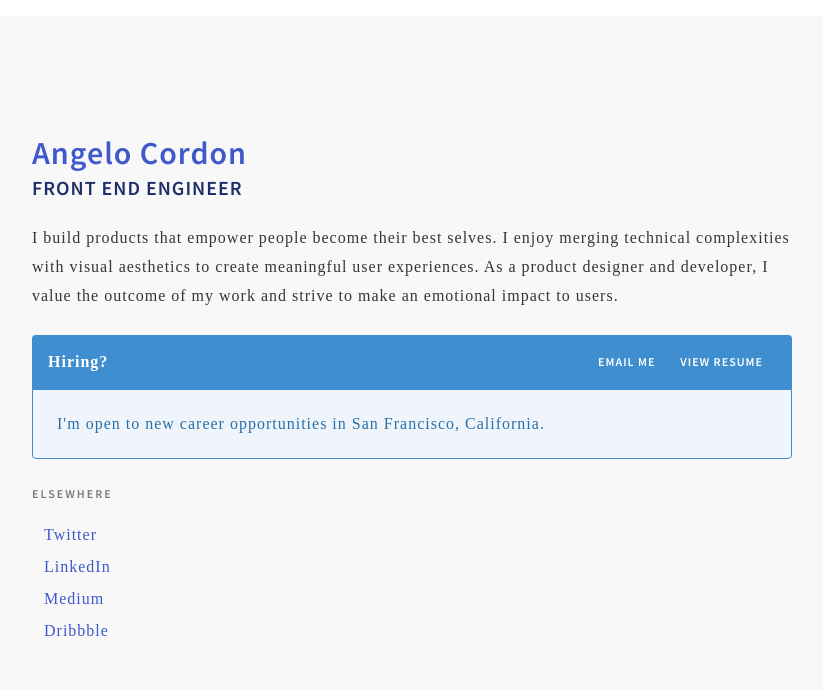
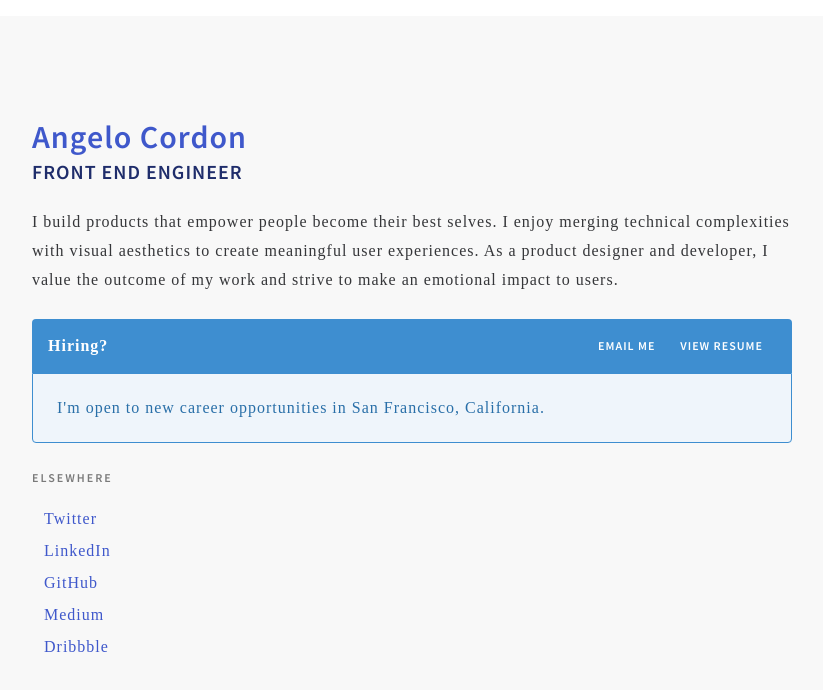
Before and after one commit to angelocordon/angelocordon.com, a Vue app: page / in a window 1280 px wide. Shown: the top 690 px of the page, without its empty margins (32-855 px from the left). Built offline with nearby package versions, Linux system fonts and the light colour scheme; a web font is replaced by a local one.

Commit message:
Add GitHub link

```diff
--- a/src/components/MainNavigation.vue
+++ b/src/components/MainNavigation.vue
@@ -5,6 +5,9 @@
       <li><a href="https://twitter.com/angelocordon">Twitter</a></li>
       <li>
         <a href="https://linkedin.com/in/angelocordon/">LinkedIn</a>
+      </li>
+      <li>
+        <a href="https://github.com/angelocordon">GitHub</a>
       </li>
       <li><a href="https://medium.com/@angelocordon">Medium</a></li>
       <li>
```
